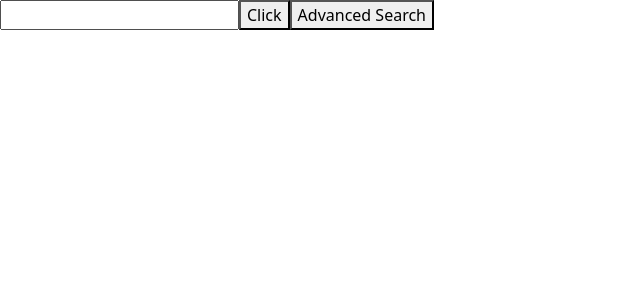
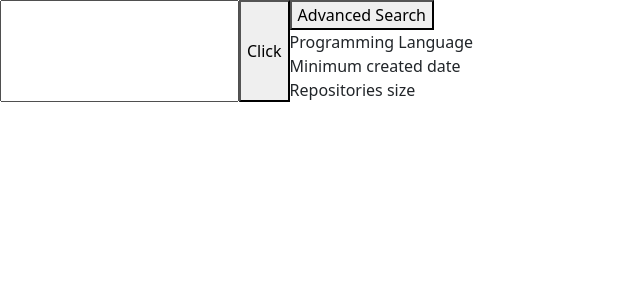
Before and after one commit to kietnguyen381998/GithubManageApp, an Angular app: page /repositories/info in a window 1280 px wide. Shown: the top 300 px of the page, without its empty margins (0-640 px from the left). Built offline with nearby package versions, Linux system fonts and the light colour scheme.

Commit message:
update app

```diff
--- a/src/app/modules/repositories-manage/repositories-info/repositories-info.component.html
+++ b/src/app/modules/repositories-manage/repositories-info/repositories-info.component.html
@@ -4,6 +4,11 @@
     <button (click)="getRepository()">Click</button>
     <div class="filter">
       <button>Advanced Search</button>
+      <div class="main" *ngFor="let a of advancedFilter">
+        <div class="item">
+          <label>{{a.label}}</label>
+        </div>
+      </div>
     </div>
   </div>
 
--- a/src/app/modules/repositories-manage/repositories-info/repositories-info.component.ts
+++ b/src/app/modules/repositories-manage/repositories-info/repositories-info.component.ts
@@ -7,7 +7,6 @@ import {GithubService} from "../../../_services/github.service";
   styleUrls: ['./repositories-info.component.scss']
 })
 export class RepositoriesInfoComponent implements OnInit {
-  items: any[] = [];
   owner: string = '';
   repositoryName: string = '';
   language: string = '';
@@ -15,6 +14,11 @@ export class RepositoriesInfoComponent implements OnInit {
   updatedDate: string = '';
   page: number = 1;
   perPage: number = 10;
+  advancedFilter: any = [
+    {label: 'Programming Language', type: 'select', show: true},
+    {label: 'Minimum created date', type: 'datepicker', show: true},
+    {label: 'Repositories size', type: 'slider', show: true},
+  ]
 
   dataList: any = [];
   constructor(private gitHubService: GithubService) {
```
